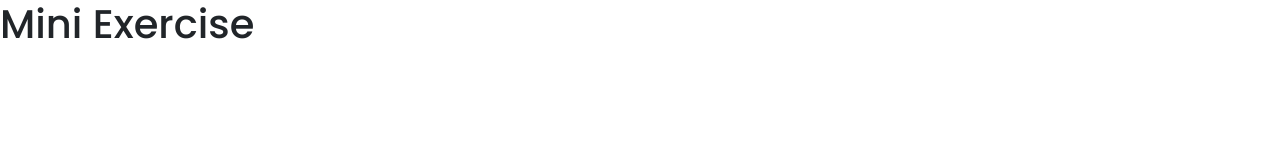
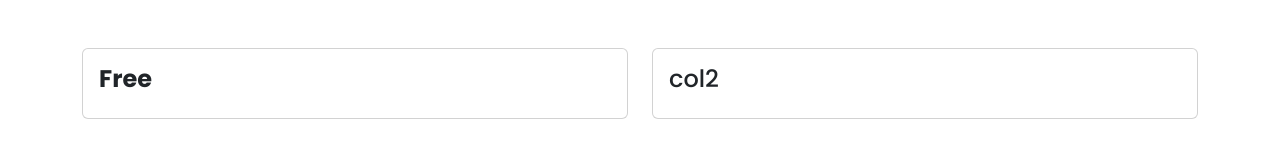
Before and after one commit to hikawa16s/TestPricingCards, a plain HTML site: page index.html in a window 1280 px wide. Drawn offline with nearby package versions, Linux system fonts and the light colour scheme.

Commit message:
get colum

```diff
--- a/index.html
+++ b/index.html
@@ -13,7 +13,30 @@
     <title>PricingCards</title>
 </head>
 <body>
-    <h1>Mini Exercise</h1>
+    <div class="container">
+        <div class="row mt-5">
+            <!-- card 1 -->
+            <div class="col-md-6">
+               <div class="card">
+                    <div class="card-body">
+                        <div>
+                            <h4 class="fw-bold">Free</h4>
+                        </div>
+                    </div>
+                </div>
+            </div>
+            <!-- card 2 -->
+            <div class="col-md-6">
+                <div class="card">
+                    <div class="card-body">
+                        <div>
+                            <h4>col2</h4>
+                        </div>
+                    </div>
+                </div>
+            </div>
+        </div>
+    </div>
     <script src="./js/bootstrap.bundle.min.js"></script>
 </body>
 </html>
```
